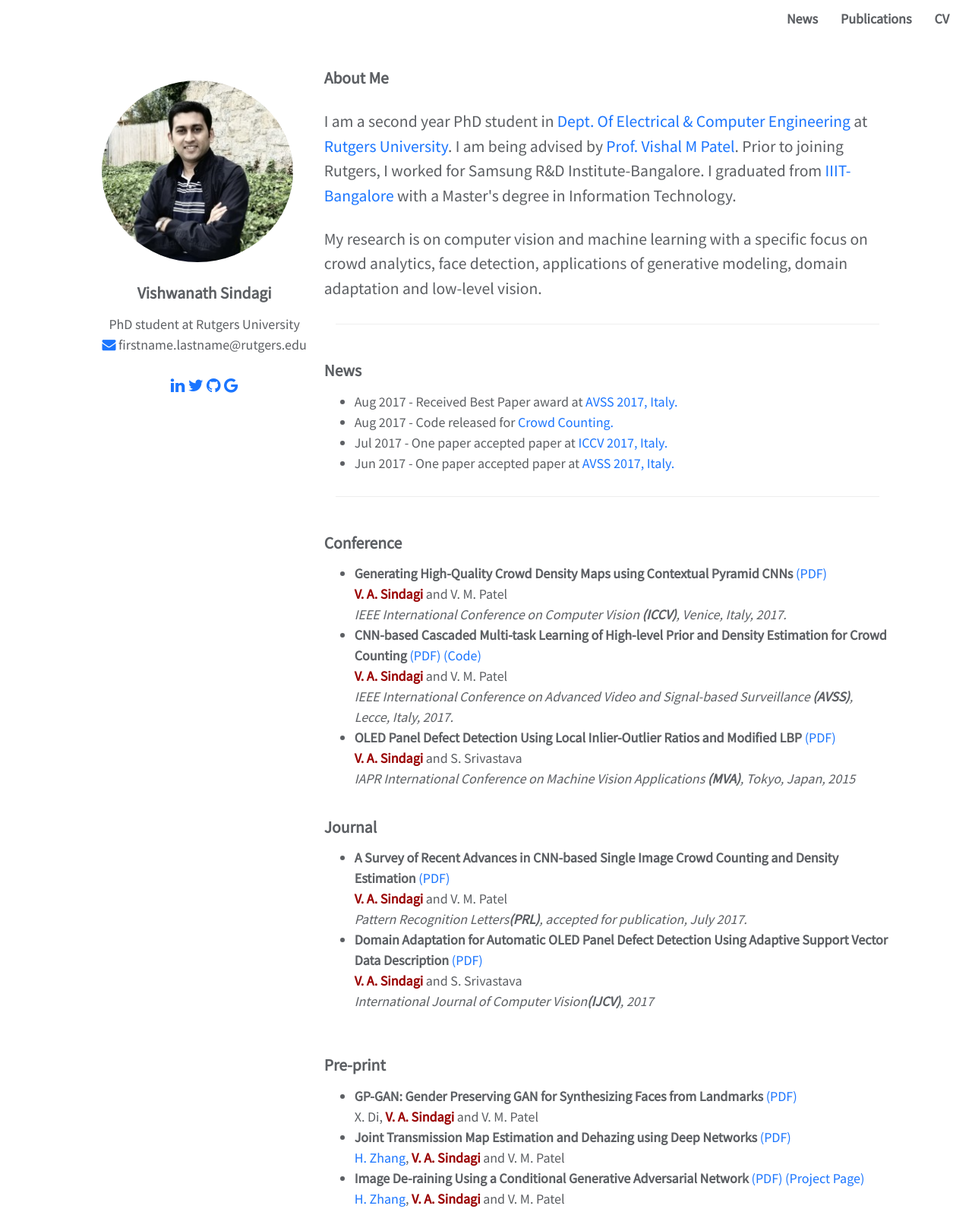
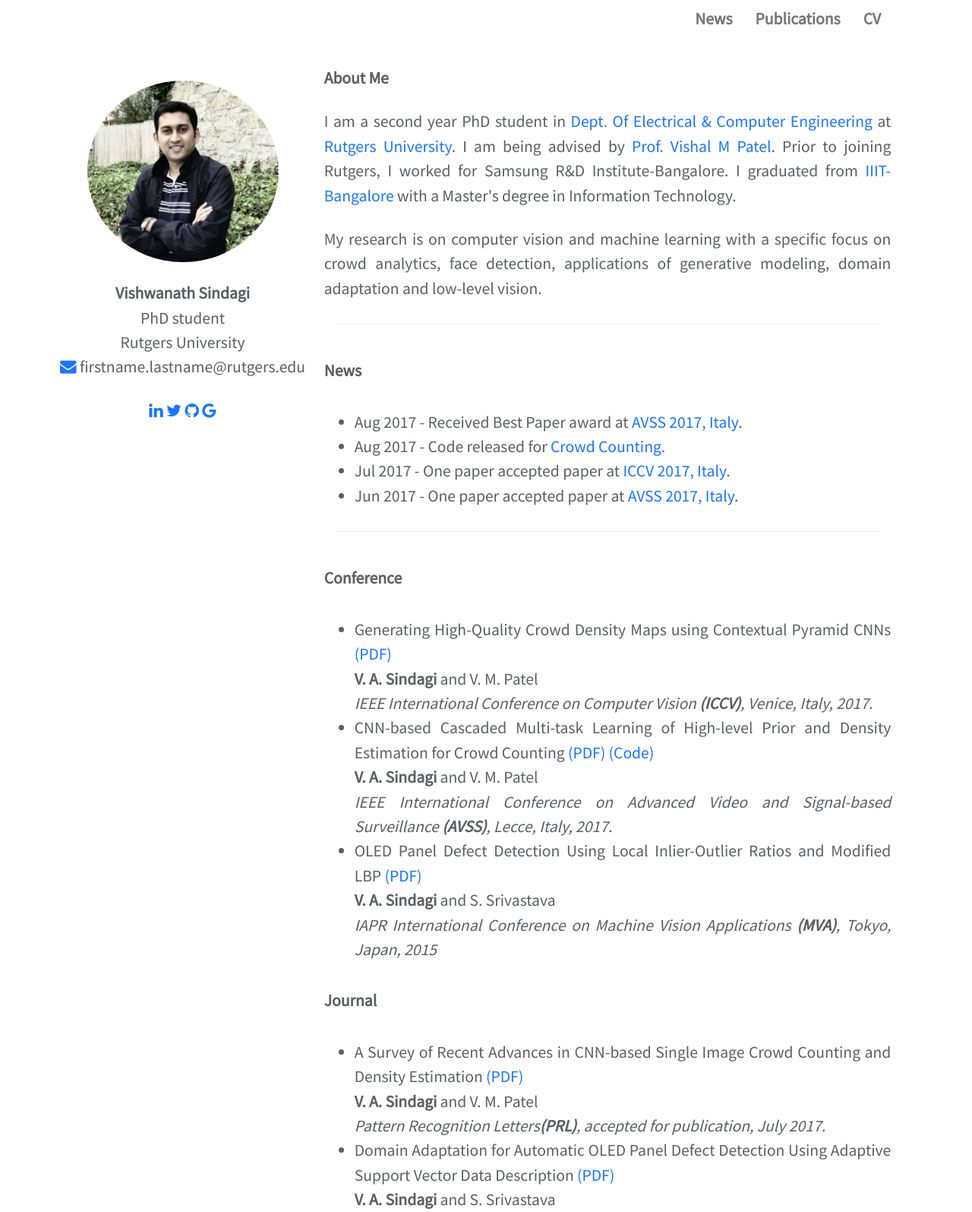
Before and after one commit to svishwa/PortfolioPage, a plain HTML site: page index.html in a window 1280 px wide. Shown: the top 1595 px of the page at 76% size. Drawn offline with nearby package versions, Linux system fonts and the light colour scheme.

Commit message:
Update index.html

```diff
--- a/index.html
+++ b/index.html
@@ -22,6 +22,8 @@ padding-top: 15px;
 font-size: 120%;
   line-height: 150%;
   color: #5c5f63;
+  text-align: justify;
+   text-justify: inter-word;
 }
 
 #publications{
@@ -34,17 +36,20 @@ padding-top: 20px;
 
 .container-fluid {
       color: #5c5f63;
+      //font-size: 120%;
+      //line-height: 150%;
   }
 
 .navbar
 {
   background-color: #ffffff;
-   border-color: transparent;
-
+  border-color: transparent;
+  color:#5c5f63;
+  font-size: 120%;
 }
 
 .navbar-brand{
-color:#262525;
+color:#5c5f63;
 
 }
 
@@ -60,7 +65,9 @@ a, a:link, a:visited {
   color: #1a75ff;
 }
 
-
+.img-center{
+  margin:0 auto;
+}
 
 @media (max-width: 992px) {
     .affix {
@@ -71,7 +78,7 @@ a, a:link, a:visited {
 @media (min-width: 992px) {
     .affix {
         position: fixed;
-        padding: 5% 1%;
+        padding: 5% 5%;
     }
 }
 
@@ -120,10 +127,13 @@ a, a:link, a:visited {
 			</div>
 			<div class="collapse navbar-collapse" id="portNav">
 			<ul class="nav navbar-nav navbar-right" >
-			  <li><a href="#news" style="color:#5c5f63;"><b>News</b></a></li>
-			  <li><a href="#publications" style="color:#5c5f63;"><b>Publications</b></a></li>
-			  <li><a href="resources/CV_VishwanathSindagi.pdf" target="_blank" style="color:#5c5f63;"><b>CV</b></a></li>
-			  <li><a href="#" style="color:#5c5f63;"><b> </b></a></li>
+			  <li><a href="#news"><b>News</b></a></li>
+			  <li><a href="#publications"><b>Publications</b></a></li>
+			  <li><a href="resources/CV_VishwanathSindagi.pdf" target="_blank"><b>CV</b></a></li>
+        <li><a href="resources/CV_VishwanathSindagi.pdf" target="_blank"><b></b></a></li>
+        <li><a href="resources/CV_VishwanathSindagi.pdf" target="_blank"><b></b></a></li>
+        <li><a href="resources/CV_VishwanathSindagi.pdf" target="_blank"><b></b></a></li>
+        <li><a href="resources/CV_VishwanathSindagi.pdf" target="_blank"><b></b></a></li>
 			</ul>
 			</div>
 		</nav>
@@ -133,15 +143,16 @@ a, a:link, a:visited {
 		<div class="container-fluid bg-grey">
 		  <br>
 			<div class="row">
-			<div class="col-xs-1 col-sm-1 col-md-1 col-lg-1" >
-			</div>
-			<div class="col-xs-10 col-sm-10 col-md-3 col-lg-3" >
+
+			<div class="col-xs-11 col-sm-11 col-md-4 col-lg-4">
 				<div data-spy="affix">
-					<img src="resources/image_v.jpg" class="img-circle img-responsive" alt="img1" width="252" height="180" >
-					<h6 class="text-center"><b>Vishwanath Sindagi</b></h6>
-					<p class="text-center">PhD student at Rutgers University
+					<img src="resources/image_v.jpg" class="img-circle img-responsive img-center" alt="img1" width="252" height="180" >
+					<h6 class="text-center"><b>Vishwanath Sindagi</b>
+					<p class="text-center">PhD student
+          <br>Rutgers University
 					<br><i class="fa fa-envelope" aria-hidden="true" style="color: #1a75ff;"></i>  firstname.lastname@rutgers.edu
 					<br>
+          </h6>
 					<h4 class="text-center">
 					<a href="https://www.linkedin.com/in/vishwanath-sindagi-b178027"  target="_blank"><i class="fa fa-linkedin" aria-hidden="true"></i> </a>
 					<a href="https://twitter.com/vishur6" target="_blank"><i class="fa fa-twitter" aria-hidden="true"></i> </a>
@@ -171,12 +182,13 @@ a, a:link, a:visited {
 						<h3><b>News</b></h3>
 					</div>
 					<div class="row slideanim" >
-							<ul style="list-style-type:disc">
-								<li>Aug 2017 - Received Best Paper award at <a href="http://www.avss2017.org/" target="_target">AVSS 2017, Italy. </a></li>
+							<ul style="list-style-type:disc"><h6>
+								<li>Aug 2017 - Received Best Paper award at <a href="http://www.avss2017.org/" target="_target">AVSS 2017, Italy</a>.</li>
 								<li>Aug 2017 - Code released for <a href="https://github.com/svishwa/crowdcount-cascaded-mtl" target="_target">Crowd Counting. </a></li>
-								<li>Jul 2017  - One paper accepted paper at <a href="http://iccv2017.thecvf.com/" target="_target">ICCV 2017, Italy. </a></li>
- 								<li>Jun 2017 - One paper accepted paper at <a href="http://www.avss2017.org/" target="_target">AVSS 2017, Italy. </a></li>
-							</ul>
+								<li>Jul 2017  - One paper accepted paper at <a href="http://iccv2017.thecvf.com/" target="_target">ICCV 2017, Italy</a>.</li>
+ 								<li>Jun 2017 - One paper accepted paper at <a href="http://www.avss2017.org/" target="_target">AVSS 2017, Italy</a>.</li>
+              </h6>
+              </ul>
 
 
 					</div>
@@ -187,32 +199,35 @@ a, a:link, a:visited {
 
 					<div class="row slideanim" >
 						<ul style="list-style-type:disc">
+              <h6>
 							<li>
-								<b>Generating High-Quality Crowd Density Maps using Contextual Pyramid CNNs</b>
+
+								Generating High-Quality Crowd Density Maps using Contextual Pyramid CNNs
 
 								<a href="https://arxiv.org/pdf/1708.00953.pdf" target="_blank">(PDF) </a>
-								<br><b class="nameHighlight">V. A. Sindagi</b> and V. M. Patel
+								<br><b >V. A. Sindagi</b> and V. M. Patel
 								<br><i>IEEE International Conference on Computer Vision <b>(ICCV)</b>, Venice, Italy, 2017.</i>
 							</li>
 
 							<li>
-	      						<b>CNN-based Cascaded Multi-task Learning of High-level Prior and Density Estimation for Crowd Counting</b>
+	      						CNN-based Cascaded Multi-task Learning of High-level Prior and Density Estimation for Crowd Counting
 
 								<a href="https://arxiv.org/pdf/1707.09605.pdf" target="_blank">(PDF) </a>
 								<a href="https://github.com/svishwa/crowdcount-cascaded-mtl" target="_blank">(Code) </a>
-								<br><b class="nameHighlight">V. A. Sindagi</b> and V. M. Patel
+								<br><b>V. A. Sindagi</b> and V. M. Patel
 								<br><i>IEEE International Conference on Advanced Video and Signal-based Surveillance <b>(AVSS)</b>, Lecce, Italy, 2017.</i>
 							</li>
 
 							<li>
- 								<b>OLED Panel Defect Detection Using Local Inlier-Outlier Ratios and Modified LBP</b>
+ 								OLED Panel Defect Detection Using Local Inlier-Outlier Ratios and Modified LBP
 
 								<a href="http://www.mva-org.jp/Proceedings/2015USB/papers/07-03.pdf" target="_blank">(PDF) </a>
-								<br><b class="nameHighlight">V. A. Sindagi</b> and S. Srivastava
+								<br><b >V. A. Sindagi</b> and S. Srivastava
 								<br><i>IAPR International Conference on Machine Vision Applications <b>(MVA)</b>, Tokyo, Japan, 2015 </i>
 
 
 							</li>
+            </h6>
 						</ul>
 					</div>
 
@@ -222,24 +237,25 @@ a, a:link, a:visited {
 
 					<div class="row slideanim" >
 						<ul style="list-style-type:disc">
+              <h6>
 							<li>
-								<b>A Survey of Recent Advances in CNN-based Single Image Crowd Counting and Density Estimation</b>
+								A Survey of Recent Advances in CNN-based Single Image Crowd Counting and Density Estimation
 
 								<a href="https://arxiv.org/pdf/1707.01202.pdf" target="_blank">(PDF) </a>
-								<br><b class="nameHighlight">V. A. Sindagi</b> and V. M. Patel
+								<br><b >V. A. Sindagi</b> and V. M. Patel
 								<br><i>Pattern Recognition Letters<b>(PRL)</b>, accepted for publication, July 2017.</i>
 
 							</li>
 
 							<li>
-	      						<b>Domain Adaptation for Automatic OLED Panel Defect Detection Using Adaptive Support Vector Data Description</b>
+	      						Domain Adaptation for Automatic OLED Panel Defect Detection Using Adaptive Support Vector Data Description
 
 								<a href="http://resolver.ebscohost.com/openurl?sid=google&auinit=VA&aulast=Sindagi&atitle=Domain+Adaptation+for+Automatic+OLED+Panel+Defect+Detection+Using+Adaptive+Support+Vector+Data+Description&id=doi:10.1007/s11263-016-0953-y&title=International+journal+of+computer+vision&volume=122&issue=2&date=2017&spage=193" target="_blank">(PDF) </a>
-								<br><b class="nameHighlight">V. A. Sindagi</b> and S. Srivastava
+								<br><b >V. A. Sindagi</b> and S. Srivastava
 								<br><i>International Journal of Computer Vision<b>(IJCV)</b>, 2017</i>
 
 							</li>
-
+            </h6>
 						</ul>
 					</div>
 
@@ -249,30 +265,30 @@ a, a:link, a:visited {
 
 					<div class="row slideanim" >
 						<ul style="list-style-type:disc">
+              <h6>
 							<li>
-	      						<b>GP-GAN: Gender Preserving GAN for Synthesizing Faces from Landmarks</b>
+	      						GP-GAN: Gender Preserving GAN for Synthesizing Faces from Landmarks
 								<a href="https://arxiv.org/pdf/1710.00962.pdf" target="_blank">(PDF) </a>
-								<br>X. Di, <b class="nameHighlight">V. A. Sindagi</b> and V. M. Patel
+								<br>X. Di, <b >V. A. Sindagi</b> and V. M. Patel
 								<br>
 
 							</li>
 							<li>
-	      						<b>Joint Transmission Map Estimation and Dehazing using Deep Networks</b>
+	      						Joint Transmission Map Estimation and Dehazing using Deep Networks
 								<a href="https://arxiv.org/pdf/1708.00581.pdf" target="_blank">(PDF) </a>
-                <br> <a href="https://sites.google.com/site/hezhangsprinter/" target="_blank">H. Zhang</a>,
-								<b class="nameHighlight">V. A. Sindagi</b> and V. M. Patel
+                H. Zhang,
+								<br><b >V. A. Sindagi</b> and V. M. Patel
 								<br>
 
 							</li>
 							<li>
-								<b>Image De-raining Using a Conditional Generative Adversarial Network</b>
+								Image De-raining Using a Conditional Generative Adversarial Network
 								<a href="https://arxiv.org/pdf/1701.05957v2.pdf" target="_blank">(PDF) </a>
 								<a href="http://www.rci.rutgers.edu/~vmp93/index_ImageDeRaining.html" target="_blank">(Project Page)</a>
-								<br><a href="https://sites.google.com/site/hezhangsprinter/" target="_blank">H. Zhang</a>, <b class="nameHighlight">V. A. Sindagi</b> and V. M. Patel
+								<br>H. Zhang, <b >V. A. Sindagi</b> and V. M. Patel
 								<br>
 							</li>
-
-
+            </h6>
 						</ul>
 					</div>
 
```
